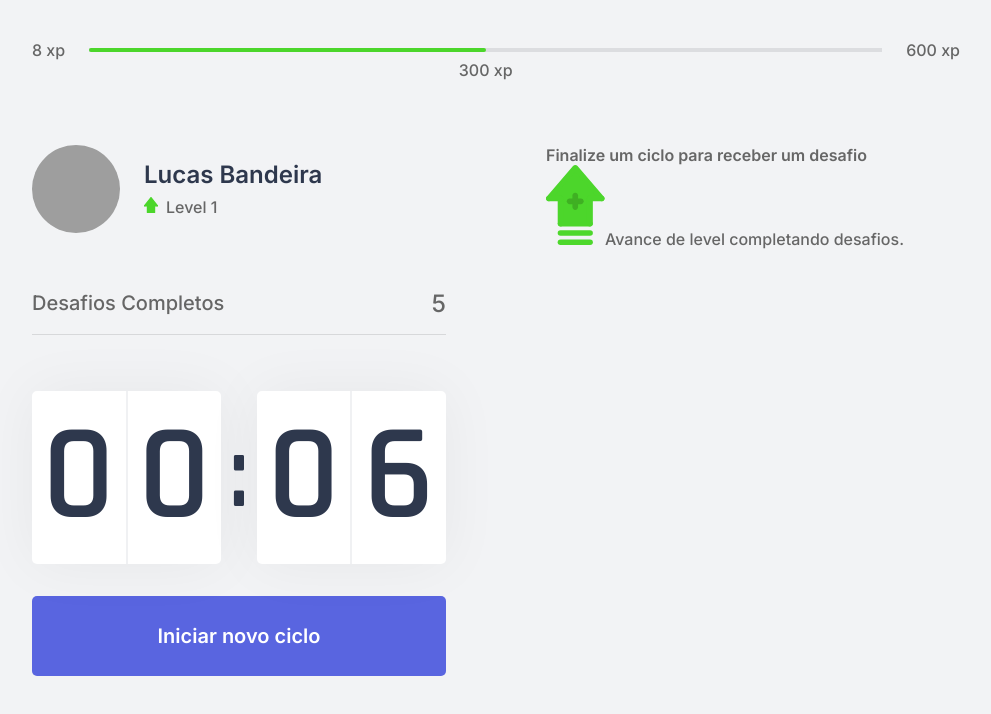
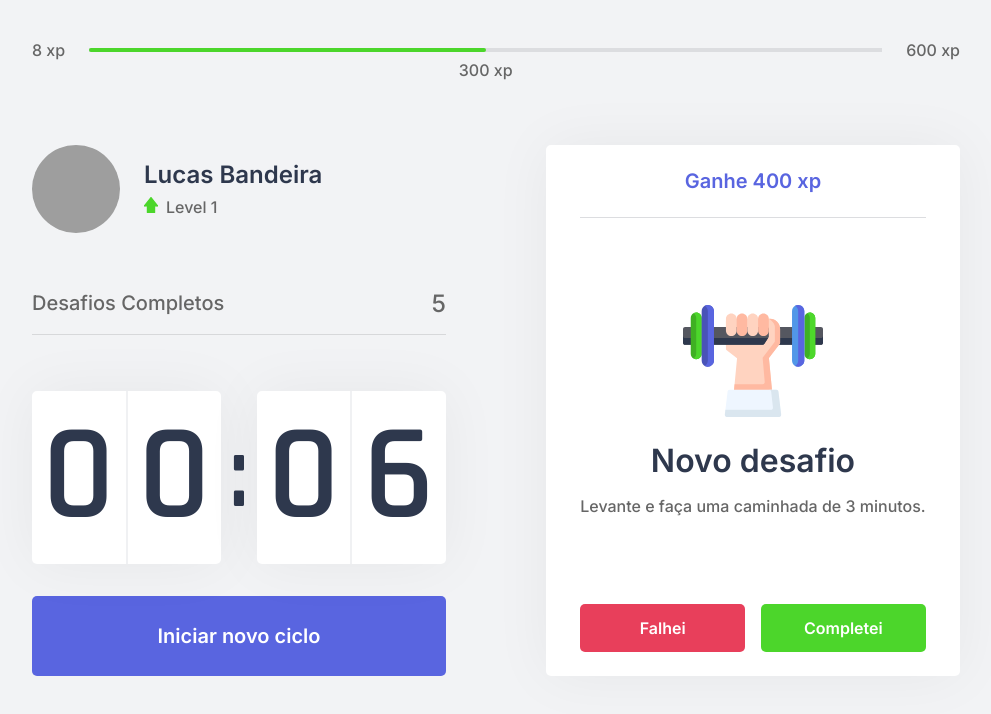
Before and after one commit to LucasBandeira-MJ/Rocketseat-NLW-4, a Next.js app: page / in a window 1280 px wide. Shown: the top 714 px of the page, without its empty margins (144-1135 px from the left). Built offline with nearby package versions, Linux system fonts and the light colour scheme; grey boxes are pictures that could not be loaded.

Commit message:
Finished ChallengeBox component styling

```diff
--- a/src/components/ChallengeBox/index.tsx
+++ b/src/components/ChallengeBox/index.tsx
@@ -1,15 +1,47 @@
+import { useState } from 'react'
 import styles from './styles.module.sass'
 
 export const ChallengeBox = () => {
+    const [hasActiveChallenge, setHasActiveChallenge] = useState(true)
+
     return (
         <div className={styles.container}>
-            <div className={styles.challengeNotActive}>
+            { hasActiveChallenge ? (
+                <div className={styles.challengeActive}>
+                    <header>Ganhe 400 xp</header>
+                    <main>
+                        <img src="icons/body.svg" alt="Body" />
+                        <strong>Novo desafio</strong>
+                        <p>
+                            Levante e faça uma caminhada de 3 minutos.
+                        </p>
+                    </main>
+                    <footer>
+                            <button
+                                type="button"
+                                className={styles.challengeFailedButton}
+                            >
+                                Falhei
+                            </button>
+
+                            <button
+                                type="button"
+                                className={styles.challengeSucceededButton}
+                            >
+                                Completei
+                            </button>
+                        </footer>
+                </div>
+            ) : (
+                <div className={styles.challengeNotActive}>
                 <strong>Finalize um ciclo para receber um desafio</strong>
                 <p>
                     <img src="icons/level-up.svg" alt="Level up" />
                     Avance de level completando desafios.
                 </p>
             </div>
+            )
+            }
         </div>
     )
 }
--- a/src/components/ChallengeBox/styles.module.sass
+++ b/src/components/ChallengeBox/styles.module.sass
@@ -1 +1,97 @@
 .container
+    height: 100%
+
+    background: var(--white)
+    border-radius: 5px
+    box-shadow: 0 0 60px rgba(0, 0, 0, 0.05)
+    padding: 1.5rem 2rem
+
+    display: flex
+    flex-direction: column
+    align-items: center
+    justify-content: center
+
+    text-align: center
+
+    .challengeActive
+        height: 100%
+
+        display: flex
+        flex-direction: column
+
+        header
+            color: var(--blue)
+            font-weight: 600
+            font-size: 1.25rem
+            padding: 0 2rem 1.5rem
+            border-bottom: 1px solid var(--gray-line)
+
+        main
+            flex: 1
+            display: flex
+            flex-direction: column
+            align-items: center
+            justify-content: center
+
+            strong
+                font-weight: 600
+                font-size: 2rem
+                color: var(--title)
+                margin: 1.5rem 0 1rem
+
+        footer
+            display: grid
+            grid-template-columns: 1fr 1fr
+            gap: 1rem
+
+            height: 3rem
+            align-items: center
+            justify-content: center
+            border-radius: 5px
+
+            button
+                height: 3rem
+
+                display: flex
+                align-items: center
+                justify-content: center
+
+                border-radius: 5px
+                color: var(--white)
+                font-size: 1rem
+                font-weight: 600
+
+                transition: filter 0.2s
+
+                &:hover
+                    filter: brightness(0.9)
+
+                &.challengeFailedButton
+                    background: var(--red)
+
+                &.challengeSucceededButton
+                    background: var(--green)
+
+
+
+
+    .challengeNotActive
+        display: flex
+        flex-direction: column
+        align-items: center
+
+        strong
+            font-size: 1.5rem
+            font-weight: 500
+            line-height: 1.4
+
+        p
+            display: flex
+            flex-direction: column
+            align-items: center
+            line-height: 1.4
+            max-width: 70%
+            margin-top: 3rem
+
+            img
+                margin-bottom: 1rem
--- a/src/pages/_document.tsx
+++ b/src/pages/_document.tsx
@@ -5,11 +5,10 @@
         return (
             <Html>
                 <Head>
-                <link rel="preconnect" href="https://fonts.googleapis.com" />
-                <link rel="preconnect" href="https://fonts.gstatic.com" />
-                <link href="https://fonts.googleapis.com/css2?family=Inter:wght@500;600&family=Rajdhani:wght@600&display=swap" rel="stylesheet" />
-                <link rel="shortcut icon" href="favicon.png" type="image/png" />
-                <title>Move It</title>
+                    <link rel="preconnect" href="https://fonts.googleapis.com" />
+                    <link rel="preconnect" href="https://fonts.gstatic.com" />
+                    <link href="https://fonts.googleapis.com/css2?family=Inter:wght@500;600&family=Rajdhani:wght@600&display=swap" rel="stylesheet" />
+                    <link rel="shortcut icon" href="favicon.png" type="image/png" />
                 </Head>
                 <body>
                     <Main />
--- a/src/styles/Home.module.sass
+++ b/src/styles/Home.module.sass
@@ -7,7 +7,7 @@
     display: flex
     flex-direction: column
 
-    main
+    & > main
         flex: 1
 
         display: grid
```
